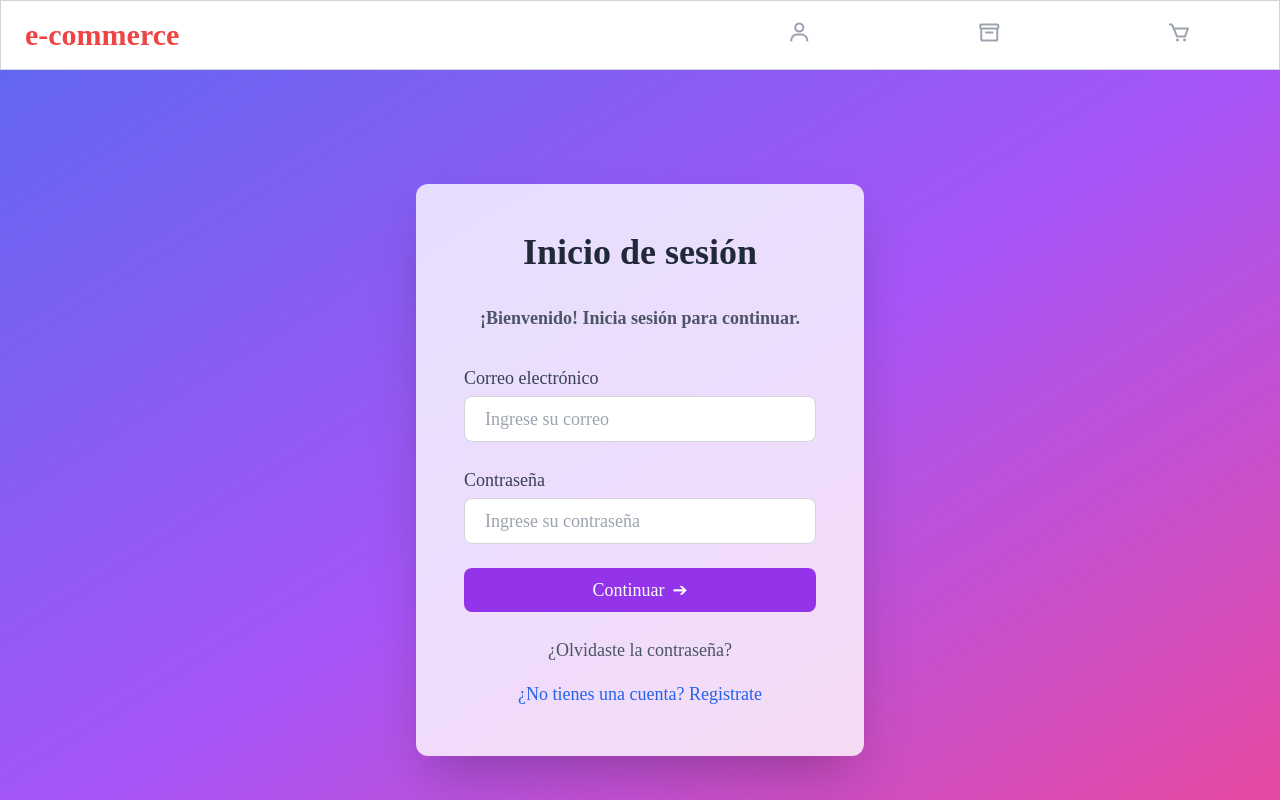
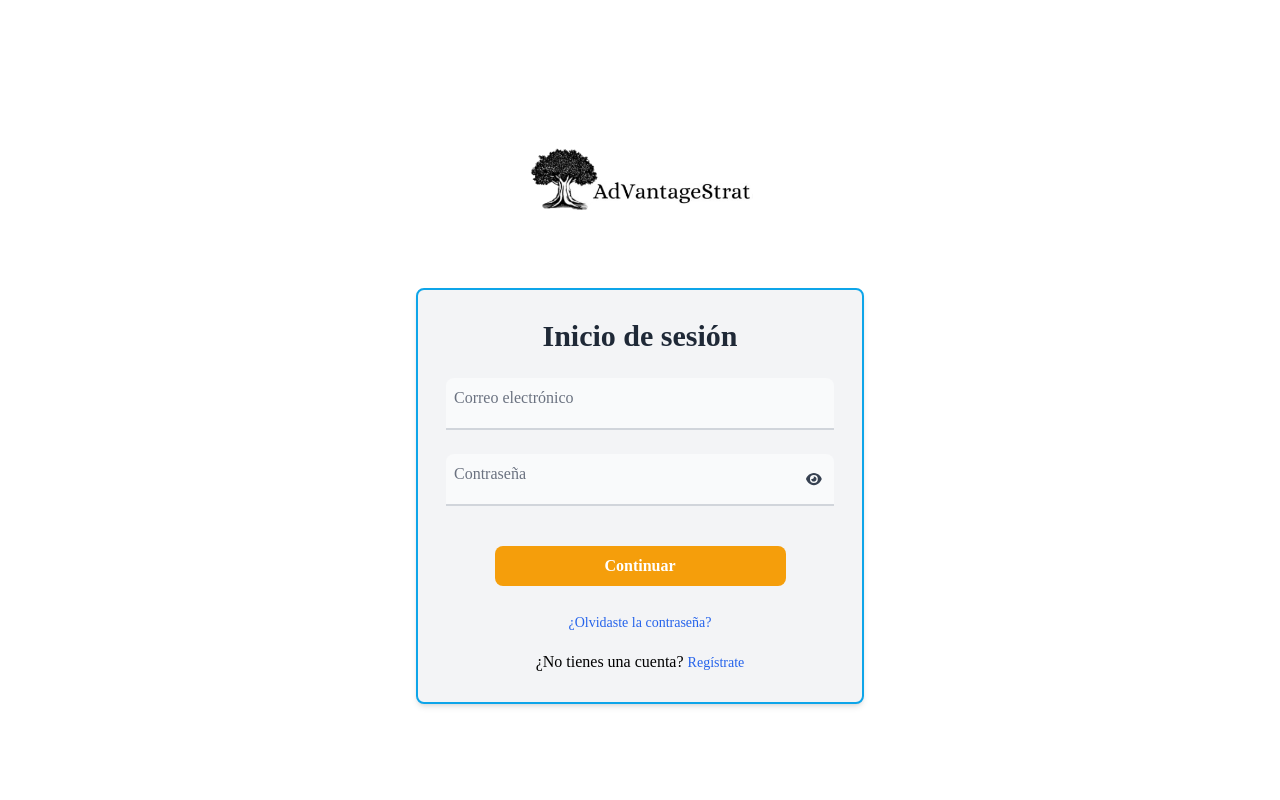
Before and after one commit to Einzas/genesis, a React (Vite) app: page /login in a window 1280 px wide. Shown: the top 800 px of the page. Built offline with nearby package versions, Linux system fonts and the light colour scheme.

Commit message:
actualizacion

```diff
--- a/package.json
+++ b/package.json
@@ -10,6 +10,11 @@
     "preview": "vite preview"
   },
   "dependencies": {
+    "@emotion/react": "^11.11.4",
+    "@emotion/styled": "^11.11.0",
+    "@fortawesome/fontawesome-svg-core": "^6.5.1",
+    "@fortawesome/free-solid-svg-icons": "^6.5.1",
+    "@fortawesome/react-fontawesome": "^0.2.0",
     "@reduxjs/toolkit": "^2.2.1",
     "axios": "^1.6.7",
     "react": "^18.2.0",
@@ -17,6 +22,7 @@
     "react-hook-form": "^7.50.1",
     "react-redux": "^9.1.0",
     "react-router-dom": "^6.22.1",
+    "react-spinners": "^0.13.8",
     "sweetalert2": "^11.6.13"
   },
   "devDependencies": {
--- a/src/App.jsx
+++ b/src/App.jsx
@@ -31,9 +31,7 @@ function App() {
           path="/login"
           element={
             <>
-              <Header />
               <Login />
-              <Footer />
             </>
           }
         />
--- a/src/pages/Login.jsx
+++ b/src/pages/Login.jsx
@@ -1,9 +1,61 @@
-import React from "react";
-import { useForm } from "react-hook-form";
-import { useDispatch, useSelector } from "react-redux";
-import { logOut, loginUser } from "../store/slices/userInfo.slice";
-import Swal from "sweetalert2";
-import { Link } from "react-router-dom";
+import React, { useState } from 'react';
+import { useForm } from 'react-hook-form';
+import { useDispatch, useSelector } from 'react-redux';
+import { logOut, loginUser } from '../store/slices/userInfo.slice';
+import { Link } from 'react-router-dom';
+import { FontAwesomeIcon } from '@fortawesome/react-fontawesome';
+import { faEye, faEyeSlash, faArrowRight } from '@fortawesome/free-solid-svg-icons';
+
+const FloatingLabelInput = ({ label, id, register, required, type = "text" }) => {
+  return (
+    <div className="relative mb-4">
+      <input
+        id={id}
+        type={type}
+        placeholder=" "
+        {...register(id, { required })}
+        className="block rounded-t-lg px-2.5 pb-2.5 pt-5 w-full text-sm text-gray-900 bg-gray-50 dark:bg-gray-100 border-0 border-b-2 border-gray-300 appearance-none dark:text-black dark:border-blue-500 dark:focus:border-amber-500 focus:outline-none focus:ring-0 focus:border-blue-600 peer"
+      />
+      <label
+        htmlFor={id}
+        className="px-2 absolute left-0 -top-3.5 text-gray-500 text-sm transition-all peer-placeholder-shown:text-base peer-placeholder-shown:text-gray-500 peer-placeholder-shown:top-2 peer-focus:-top-3.5 peer-focus:text-gray-600 peer-focus:text-sm"
+      >
+        {label}
+      </label>
+    </div>
+  );
+};
+
+const PasswordInput = ({ label, id, register, required }) => {
+  const [showPassword, setShowPassword] = useState(false);
+
+  return (
+    <div className="relative mb-4">
+      <input
+        id={id}
+        type={showPassword ? "text" : "password"}
+        placeholder=" "
+        {...register(id, { required })}
+        className="block rounded-t-lg px-2.5 pb-2.5 pt-5 w-full text-sm text-gray-900 bg-gray-50 dark:bg-gray-200 border-0 border-b-2 border-gray-300 appearance-none dark:text-black dark:border-blue-500 dark:focus:border-amber-500 focus:outline-none focus:ring-0 focus:border-blue-600 peer"
+      />
+      <label
+        htmlFor={id}
+        className="px-2 absolute left-0 -top-3.5 text-gray-500 text-sm transition-all peer-placeholder-shown:text-base peer-placeholder-shown:text-gray-500 peer-placeholder-shown:top-2 peer-focus:-top-3.5 peer-focus:text-gray-600 peer-focus:text-sm"
+      >
+        {label}
+      </label>
+      <div className="absolute inset-y-0 right-0 pr-3 flex items-center text-sm leading-5">
+        <button
+          type="button"
+          onClick={() => setShowPassword(!showPassword)}
+          className="text-gray-700 focus:outline-none"
+        >
+          <FontAwesomeIcon icon={showPassword ? faEyeSlash : faEye} />
+        </button>
+      </div>
+    </div>
+  );
+};
 
 const Login = () => {
   const { register, handleSubmit, reset } = useForm();
@@ -14,78 +66,59 @@ const Login = () => {
   const submit = (data) => {
     dispatch(loginUser(data));
     reset();
-    showNotification("¡Inicio de sesión correcto!");
   };
 
   const handleClickLogOut = () => {
     dispatch(logOut());
-    showNotification("Cierre de sesión correcto!");
-  };
-
-  const showNotification = (message) => {
-    Swal.fire({
-      icon: "success",
-      title: "Correcto",
-      text: message,
-      showConfirmButton: false,
-      timer: 2000,
-    });
   };
 
   return (
-    <div className="flex justify-center items-center min-h-screen bg-gradient-to-br from-indigo-500 via-purple-500 to-pink-500 bg-opacity-80 px-4">
-      <div className="bg-white/80 backdrop-blur-sm p-12 rounded-xl shadow-2xl w-full max-w-md mx-auto">
+    <div className="flex flex-col justify-center items-center min-h-screen  bg-opacity-80 mb-20 mt-1 ">
+      <div className="mb-6 mb-1 mb-1 ">
+        <img src="/img/logoarbol.png" alt="logo" className="mx-auto h-40 w-auto " />
+      </div>
+      <div className="bg-gray-100 shadow-md rounded-lg mx-auto p-7 w-full max-w-md border-solid border-2 border-sky-500">
         {token && user ? (
           <div className="text-center">
-            <p>Bienvenido, {user.firstName}</p>
-            <button onClick={handleClickLogOut} className="mt-4 bg-red-500 hover:bg-red-700 text-white font-bold py-2 px-4 rounded">
+            <p className="text-lg text-gray-800">Bienvenido, {user.firstName}</p>
+            <button
+              onClick={handleClickLogOut}
+              className="mt-4 bg-red-500 hover:bg-red-700 text-white font-bold py-2 px-4 rounded transition duration-300"
+            >
               Cerrar sesión
             </button>
           </div>
         ) : (
           <div>
-            <h2 className="text-4xl font-bold text-gray-800 text-center mb-8">
-              Inicio de sesión
-            </h2>
-            <p className="text-lg font-bold text-gray-600 text-center mb-8">
-              ¡Bienvenido! Inicia sesión para continuar.
-            </p>
-            <form onSubmit={handleSubmit(submit)} className="space-y-6">
-              <div className="mb-6">
-                <label htmlFor="email" className="block text-lg font-medium text-gray-700">
-                  Correo electrónico
-                </label>
-                <input
-                  className="mt-1 w-full px-5 py-2 bg-white border border-gray-300 placeholder-gray-400 focus:outline-none focus:border-indigo-700 rounded-lg text-lg"
-                  type="email"
-                  id="email"
-                  placeholder="Ingrese su correo"
-                  {...register("email", { required: true })}
-                />
+            <h2 className="text-3xl font-bold text-center text-gray-800 mb-6">Inicio de sesión</h2>
+            <form onSubmit={handleSubmit(submit)} className="space-y-6 ">
+              <FloatingLabelInput label="Correo electrónico" id="email" register={register} required type="email" />
+              <PasswordInput label="Contraseña" id="password" register={register} required />
+              <div className="flex justify-center">
+                <button
+                  type="submit"
+                  className="w-9/12 mt-4 bg-amber-500 text-white font-bold py-2 px-4 rounded-lg transition duration duration-300 focus:outline-none hover:bg-amber-600"
+                  >
+                    Continuar
+                  </button>
                 </div>
-              <div className="mb-6">
-                <label htmlFor="password" className="block text-lg font-medium text-gray-700">
-                  Contraseña
-                </label>
-                <input
-                  className="mt-1 w-full px-5 py-2 bg-white border border-gray-300 placeholder-gray-400 focus:outline-none focus:border-indigo-700 rounded-lg text-lg"
-                  type="password"
-                  id="password"
-                  placeholder="Ingrese su contraseña"
-                  {...register("password", { required: true })}
-                />
-              </div>
-              <button className="w-full px-5 py-2 text-lg text-white bg-purple-600 rounded-lg hover:bg-purple-700 focus:outline-none flex justify-center items-center">
-                Continuar <span className="ml-2">➔</span>
-              </button>
               </form>
-            <div className="text-center text-lg mt-6">
-              <Link to="/forgot-password" className="text-gray-600 hover:text-gray-800 block mb-4">
+              <div className="text-center mt-6">
+                <Link
+                  to="/forgot-password"
+                  className="text-sm text-blue-600 hover:text-blue-800 transition duration-300"
+                >
                   ¿Olvidaste la contraseña?
                 </Link>
-              <Link to="/signup" className="text-blue-600 hover:underline block">
-                ¿No tienes una cuenta? Registrate
+                <p className="mt-4">
+                  ¿No tienes una cuenta?{' '}
+                  <Link
+                    to="/signup"
+                    className="text-sm text-blue-600 hover:underline transition duration-300"
+                  >
+                    Regístrate
                   </Link>
+                </p>
               </div>
             </div>
           )}
```
Also changed, not shown: public/img/logoarbol.png (added), 1 other file (tests, documents, lock files or other folders). Lines whose indentation alone changed are shown as unchanged.
